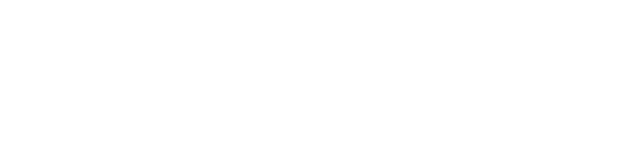
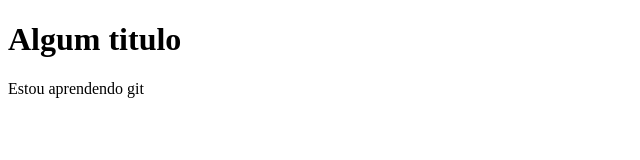
Before and after one commit to AiltonMiranda/tutorial_git, a plain HTML site: page index.html in a window 1280 px wide. Shown: the whole page, without its empty margins (0-640 px from the left). Drawn offline with Linux system fonts and the light colour scheme.

Commit message:
Criei titulo e paragrafo

```diff
--- a/index.html
+++ b/index.html
@@ -7,6 +7,7 @@
     <title>Tutorial de Git em 30 Minutos</title>
 </head>
 <body>
-
+    <h1>Algum titulo</h1>
+    <p>Estou aprendendo git</p>
 </body>
 </html>
```
